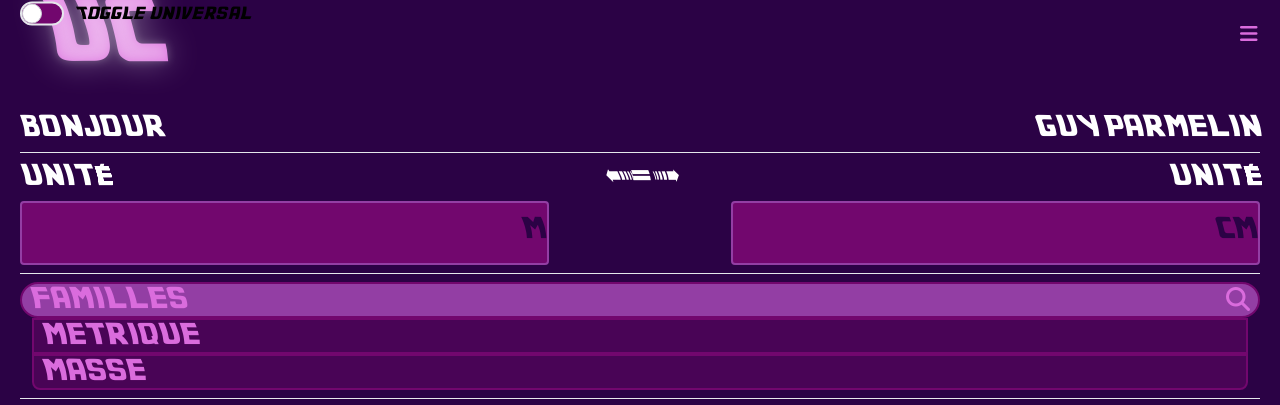
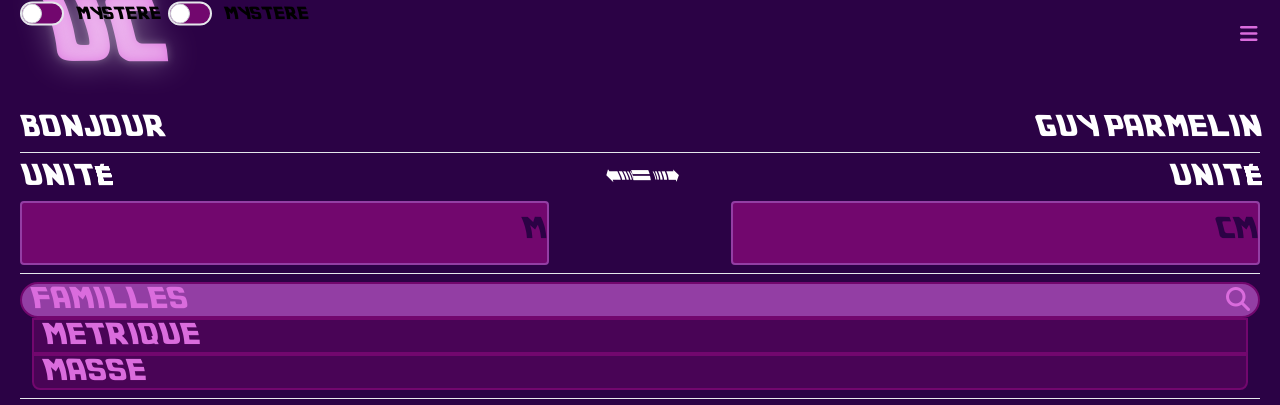
Before and after one commit to BPTdev/UnitConverter, a PHP site: page / in a window 1280 px wide. Shown: the top 405 px of the page. Run offline with PHP 8.4, Linux system fonts and the light colour scheme; some libraries are stand-ins or nearby versions.

Commit message:
universal fix1

```diff
--- a/public/admin.php
+++ b/public/admin.php
@@ -46,7 +46,7 @@ $color5 = "#2b0245";
                 <label for="toggle-universal" class=" flex items-center cursor-pointer relative mb-4">
                     <input type="checkbox" id="toggle-universal" class="sr-only">
                     <div class="toggle-bg bg-[<?= $color3 ?>] border-2  h-6 w-11 rounded-full"></div>
-                    <span class="ml-3  text-sm font-medium">Toggle universal</span>
+                    <span class="ml-3  text-sm font-medium">MYSTERE</span>
                 </label>
             </div>
         </div>
--- a/public/index.php
+++ b/public/index.php
@@ -1,4 +1,5 @@
 <?php
+
 require_once 'components.php';
 $units = ['MM', "CM", "DM", "M", "DAM", "HM", "KM"];
 
@@ -22,7 +23,7 @@ $color5 = "#2b0245";
     <meta name="viewport" content="width=device-width, initial-scale=1.0">
     <script src="https://cdn.tailwindcss.com"></script>
     <script src="https://kit.fontawesome.com/0398e3de48.js" crossorigin="anonymous"></script>
-    <link rel="stylesheet" href="https://unpkg.com/@themesberg/flowbite@1.1.0/dist/flowbite.min.css" />
+    <link rel="stylesheet" href="https://unpkg.com/@themesberg/flowbite@1.1.0/dist/flowbite.min.css"/>
     <script src="js/js.js"></script>
     <link href="/css/general.css" rel="stylesheet">
     <link href="/css/fonts.css" rel="stylesheet">
@@ -45,12 +46,19 @@ $color5 = "#2b0245";
         <div class="mx-5 mt-6 text-right"><input
                     class=" text-white w-full bg-[<?= $color3 ?>] rounded border-2 border-[<?= $color4 ?>]"
                     type="submit" value="SE CONNECTER"></div>
-        <div id="toggles" class="mx-5 mt-5 w-max">
-            <div class="">
-            <label for="toggle-universal" class=" flex items-center cursor-pointer relative mb-4">
+        <div id="toggles" class="mx-5 mt-5 w-max flex flex-row">
+            <div id="toggle1">
+                <label for="toggle-universal" class=" flex items-center cursor-pointer relative mb-4 mr-2">
                     <input type="checkbox" id="toggle-universal" class="sr-only">
                     <div class="toggle-bg bg-[<?= $color3 ?>] border-2  h-6 w-11 rounded-full"></div>
-                <span class="ml-3  text-sm font-medium">Toggle universal</span>
+                    <span class="ml-3  text-sm font-medium">MYSTERE</span>
+                </label>
+            </div>
+            <div id="toggle2">
+                <label for="toggle-font" class=" flex items-center cursor-pointer relative mb-4">
+                    <input type="checkbox" id="toggle-font" class="sr-only">
+                    <div class="toggle-bg bg-[<?= $color3 ?>] border-2  h-6 w-11 rounded-full"></div>
+                    <span class="ml-3  text-sm font-medium">MYSTERE</span>
                 </label>
             </div>
         </div>
@@ -115,13 +123,17 @@ $color5 = "#2b0245";
                 <div class="text-[<?= $color1 ?>] bg-[<?= $color2 ?>] border-2 border-[<?= $color3 ?>] rounded-t-lg">
                     <span><?= $units[0] ?></span>
                 </div>
-                <?php for ($i = 1;
+                <?php
+                for (
+                    $i = 1;
                     $i < 6;
-                           $i++) { ?>
+                    $i++
+                ) { ?>
                     <div class="-mt-1 text-[<?= $color1 ?>] bg-[<?= $color2 ?>] border-2 border-[<?= $color3 ?>]">
                         <span><?= $units[$i] ?></span>
                     </div>
-                <?php } ?>
+                <?php
+                } ?>
                 <div class="-mt-1 text-[<?= $color1 ?>] bg-[<?= $color2 ?>] border-2 border-[<?= $color3 ?>] rounded-b-lg">
                     <span><?= $units[6] ?></span>
                 </div>
@@ -130,13 +142,17 @@ $color5 = "#2b0245";
                 <div class="text-[<?= $color1 ?>] bg-[<?= $color2 ?>] border-2 border-[<?= $color3 ?>] rounded-t-lg">
                     <span><?= $units[0] ?></span>
                 </div>
-                <?php for ($i = 1;
+                <?php
+                for (
+                    $i = 1;
                     $i < 6;
-                           $i++) { ?>
+                    $i++
+                ) { ?>
                     <div class="-mt-1 text-[<?= $color1 ?>] bg-[<?= $color2 ?>] border-2 border-[<?= $color3 ?>]">
                         <span><?= $units[$i] ?></span>
                     </div>
-                <?php } ?>
+                <?php
+                } ?>
                 <div class="-mt-1 text-[<?= $color1 ?>] bg-[<?= $color2 ?>] border-2 border-[<?= $color3 ?>] rounded-b-lg">
                     <span><?= $units[6] ?></span>
                 </div>
@@ -151,20 +167,28 @@ $color5 = "#2b0245";
         <div class=" ">POPULAIRES</div>
         <div class="flow-root">
             <div class="float-left w-6/12 pr-5">
-                <?php for ($j = 0;
+                <?php
+                for (
+                    $j = 0;
                     $j <= 3;
-                           $j++) { ?>
+                    $j++
+                ) { ?>
                     <div class="mt-2 text-center bg-[<?= $color3 ?>] border-2 border-[<?= $color2 ?>] rounded "><?= $units[3] ?>
                         <=> <?= $units[6] ?></div>
-                <?php } ?>
+                <?php
+                } ?>
             </div>
             <div class="float-right w-6/12 pl-5">
-                <?php for ($j = 0;
+                <?php
+                for (
+                    $j = 0;
                     $j <= 3;
-                           $j++) { ?>
+                    $j++
+                ) { ?>
                     <div class="mt-2 text-center bg-[<?= $color3 ?>] border-2 border-[<?= $color2 ?>] rounded "><?= $units[3] ?>
                         <=> <?= $units[6] ?></div>
-                <?php } ?>
+                <?php
+                } ?>
             </div>
 
         </div>
--- a/public/js/js.js
+++ b/public/js/js.js
@@ -11,19 +11,27 @@ function init() {
 
     //universal stuff
     toggle_universal = document.getElementById('toggle-universal');
+    if (localStorage .getItem("playaudio")==="true") {
+        toggle_universal.checked = true;
+    }
     toggle_universal.addEventListener('change',universal)
+
+    //font stuff
+    toggle_font = document.getElementById('toggle-font');
 }
 //universal stuff
 function universal() {
     console.log("Universal Toggled")
     menu.classList.toggle('menu-transition');
     menu.classList.toggle('menu-transition-universal');
-    if (sessionStorage.getItem("playaudio")==="true"){
-        sessionStorage.setItem("playaudio", "false");
+    if (localStorage.getItem("playaudio")==="true"){
+        menu.classList.add('menu-transition');
+        localStorage.setItem("playaudio", "false");
+
     }else{
 
         menu.classList.remove('menu-transition-universal');
-        sessionStorage.setItem("playaudio", "true");
+        localStorage.setItem("playaudio", "true");
         menu.classList.toggle('menu');
     }
 
@@ -39,9 +47,9 @@ function menuOpen() {
 
 
     //universal stuff
-    if (sessionStorage.getItem("playaudio")==="true"){
+    if (localStorage.getItem("playaudio")==="true"){
         menu.classList.add('menu-transition-universal');
-        console.log(sessionStorage.getItem("playaudio"));
+        console.log(localStorage.getItem("playaudio"));
         var audio = new Audio('js/univers/Universal_Intro.mp3');
         audio.play();
     }
@@ -53,8 +61,8 @@ function menuClose() {
     menu.classList.toggle('menu');
 
     //universal stuff
-    if (sessionStorage.getItem("playaudio")==="true"){
-        console.log(sessionStorage.getItem("playaudio"));
+    if (localStorage.getItem("playaudio")==="true"){
+        console.log(localStorage.getItem("playaudio"));
         var audio = new Audio('js/univers/Universal_Intro_reverse.mp3');
         audio.play();
     }
```
Lines whose indentation alone changed are shown as unchanged.
